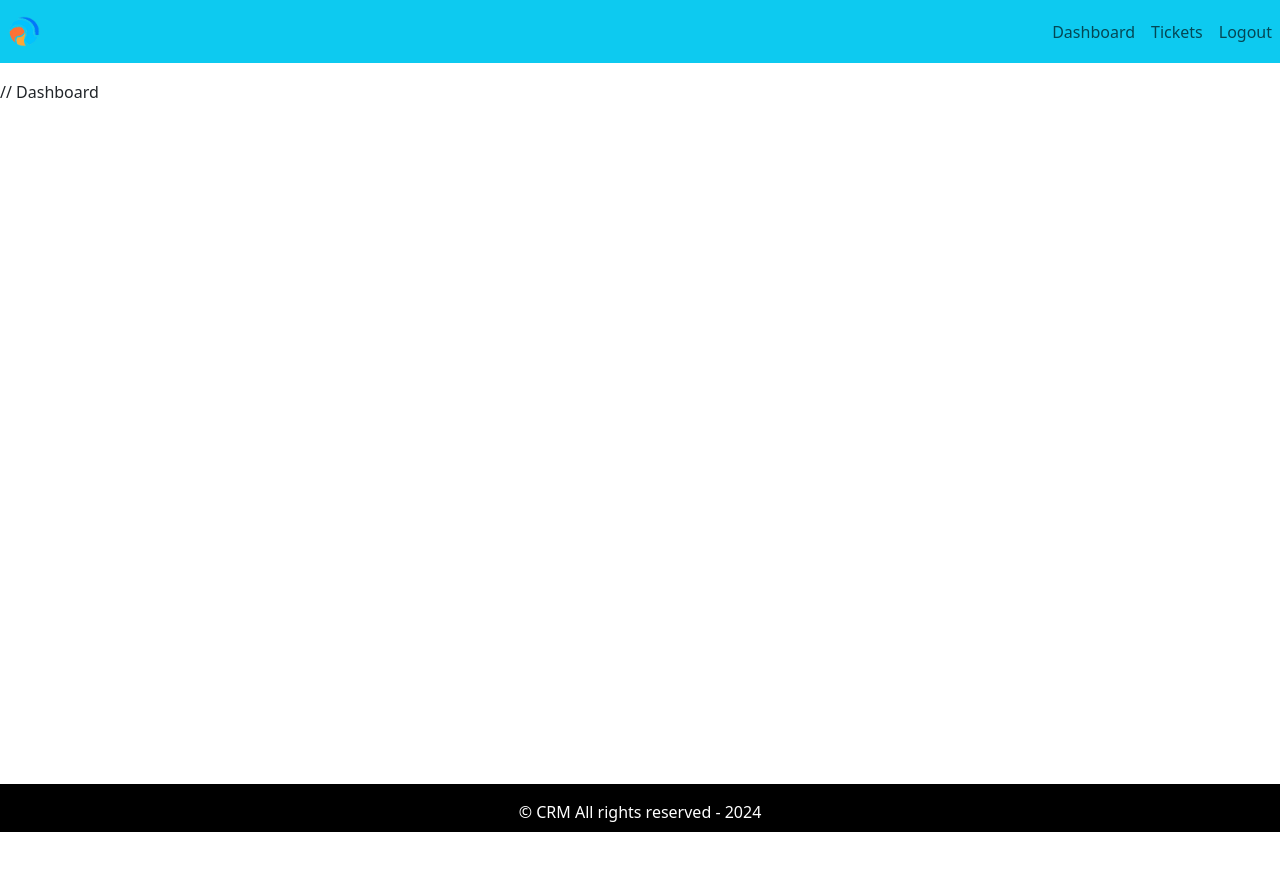
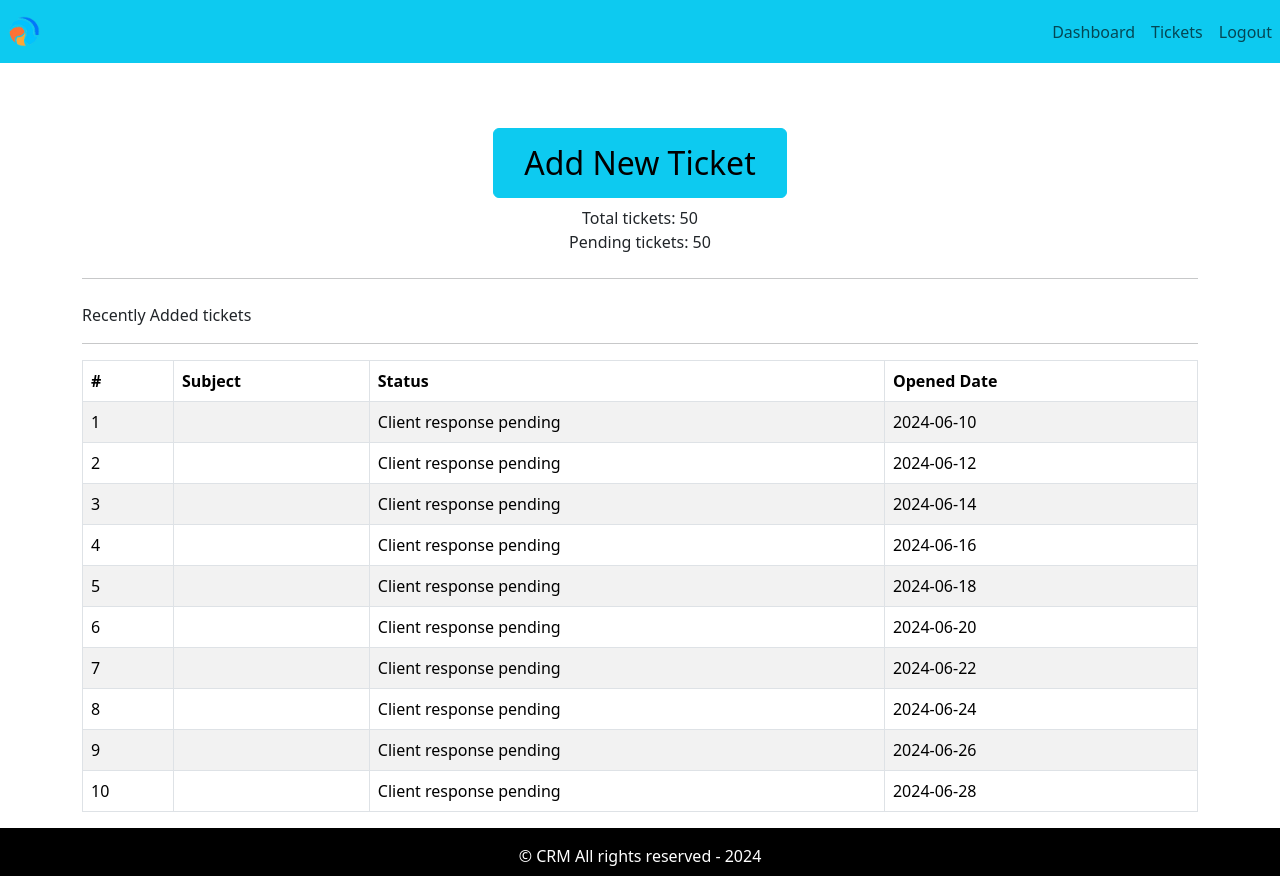
Before and after one commit to DilanPramodhya/CRM-Frontend, a React (Create React App) app: page / in a window 1280 px wide. Before the commit the page ends 832 px from the top, so only its background shows below. Built offline with nearby package versions, Linux system fonts and the light colour scheme.

Commit message:
Dashboard page added

```diff
--- a/src/App.js
+++ b/src/App.js
@@ -1,14 +1,14 @@
 import "./App.css";
 import { DefaultLayout } from "./layout/DefaultLayout";
+import { Dashboard } from "./pages/dashboard/Dashboard.page";
 // import { Entry } from "./pages/entry/Entry.page";
-
 
 function App() {
   return (
     <div className="App">
       {/* <Entry /> */}
-      <DefaultLayout >
-        // Dashboard
+      <DefaultLayout>
+        <Dashboard />
       </DefaultLayout>
     </div>
   );
--- /dev/null
+++ b/src/assets/data/dummy-tickets.json
@@ -0,0 +1,52 @@
+[
+    {
+        "id": 1,
+        "status": "Client response pending",
+        "addedAt":"2024-06-10"
+    },
+    {
+        "id": 2,
+        "status": "Client response pending",
+        "addedAt":"2024-06-12"
+    },
+    {
+        "id": 3,
+        "status": "Client response pending",
+        "addedAt":"2024-06-14"
+    },
+    {
+        "id": 4,
+        "status": "Client response pending",
+        "addedAt":"2024-06-16"
+    },
+    {
+        "id": 5,
+        "status": "Client response pending",
+        "addedAt":"2024-06-18"
+    },
+    {
+        "id": 6,
+        "status": "Client response pending",
+        "addedAt":"2024-06-20"
+    },
+    {
+        "id": 7,
+        "status": "Client response pending",
+        "addedAt":"2024-06-22"
+    },
+    {
+        "id": 8,
+        "status": "Client response pending",
+        "addedAt":"2024-06-24"
+    },
+    {
+        "id": 9,
+        "status": "Client response pending",
+        "addedAt":"2024-06-26"
+    },
+    {
+        "id": 10,
+        "status": "Client response pending",
+        "addedAt":"2024-06-28"
+    }
+]
--- /dev/null
+++ b/src/components/ticket-table/TicketTable.comp.js
@@ -0,0 +1,33 @@
+import React from "react";
+import { Table } from "react-bootstrap";
+
+export const TicketTable = ({ tickets }) => {
+  return (
+    <Table striped bordered hover>
+      <thead>
+        <tr>
+          <th>#</th>
+          <th>Subject</th>
+          <th>Status</th>
+          <th>Opened Date</th>
+        </tr>
+      </thead>
+      <tbody>
+        {tickets.length ? (
+          tickets.map((row) => (
+            <tr key={row.id}>
+              <td>{row.id}</td>
+              <td>{row.subject}</td>
+              <td>{row.status}</td>
+              <td>{row.addedAt}</td>
+            </tr>
+          ))
+        ) : (
+          <tr>
+            <td colSpan='4' className="text-center">No ticket show</td>
+          </tr>
+        )}
+      </tbody>
+    </Table>
+  );
+};
--- /dev/null
+++ b/src/pages/dashboard/Dashboard.page.js
@@ -0,0 +1,37 @@
+import React from "react";
+import { Button, Col, Container, Row } from "react-bootstrap";
+import { TicketTable } from "../../components/ticket-table/TicketTable.comp";
+import tickets from "../../assets/data/dummy-tickets.json";
+
+export const Dashboard = () => {
+  return (
+    <Container>
+      <Row>
+        <Col className="text-center mt-5 mb-2">
+          <Button
+            variant="info"
+            style={{ fontSize: "2rem", padding: "10px 30px" }}
+          >
+            Add New Ticket
+          </Button>
+        </Col>
+      </Row>
+      <Row>
+        <Col className="text-center mb-2">
+          <div>Total tickets: 50</div>
+          <div>Pending tickets: 50</div>
+        </Col>
+      </Row>
+      <hr />
+      <Row>
+        <Col className="mt-2">Recently Added tickets</Col>
+      </Row>
+      <hr />
+      <Row>
+        <Col className="recent-ticket">
+          <TicketTable tickets={tickets} />
+        </Col>
+      </Row>
+    </Container>
+  );
+};
```
Also changed, not shown: 4.txt.
